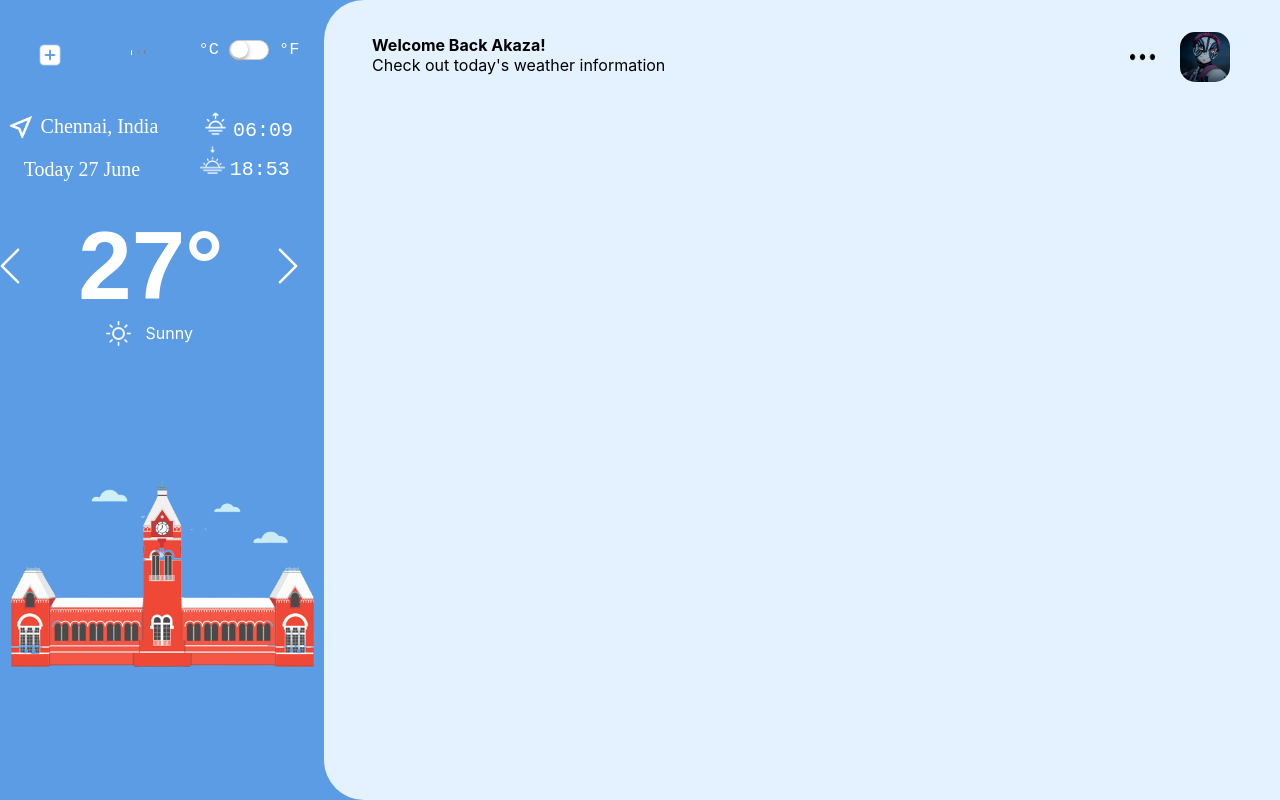
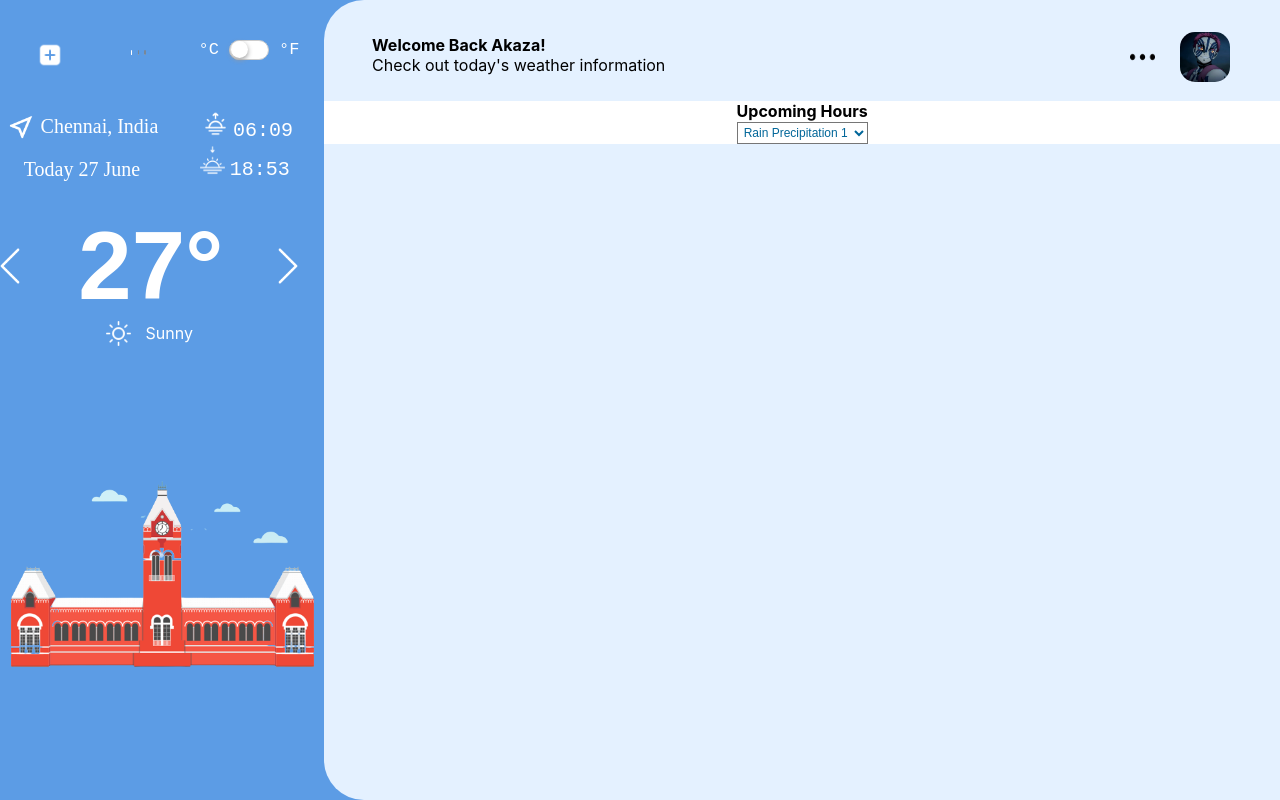
Before and after one commit to ShadowConYT/myapp, a React (Create React App) app: page / in a window 1280 px wide. Built offline with nearby package versions, Linux system fonts and the light colour scheme; the HTML template or start-up script is replaced by a standard one.

Commit message:
that's all gonna sleep

```diff
--- a/src/components/rightComp.js
+++ b/src/components/rightComp.js
@@ -14,6 +14,15 @@ const RightComp = () => {
                 <img width={'50px'} height={'50px'} style={{marginRight:'50px', borderRadius:'15px' }} src={Akaza} />
             </div>
         </div>
+        <div id='statistics' style={{backgroundColor:'white'}}>
+            <h1 style={{fontSize:'1em',marginBottom:'0px'}}>Upcoming Hours</h1>
+
+            <select name ='Rain Precipitation' id ='Rain Precipitation' class = 'Rain Precipitation' style = {{color: '#006699',fontFamily:'Arial',fontSize: '12px',fontStyle: 'normal',backgroundColor: '#FFFFFF',padding: "2px"}}>
+            <option value = "#">Rain Precipitation 1</option>
+            <option value = "#">Rain Precipitation 2</option>
+            </select>
+
+        </div>
     </div>
   )
 }
```
